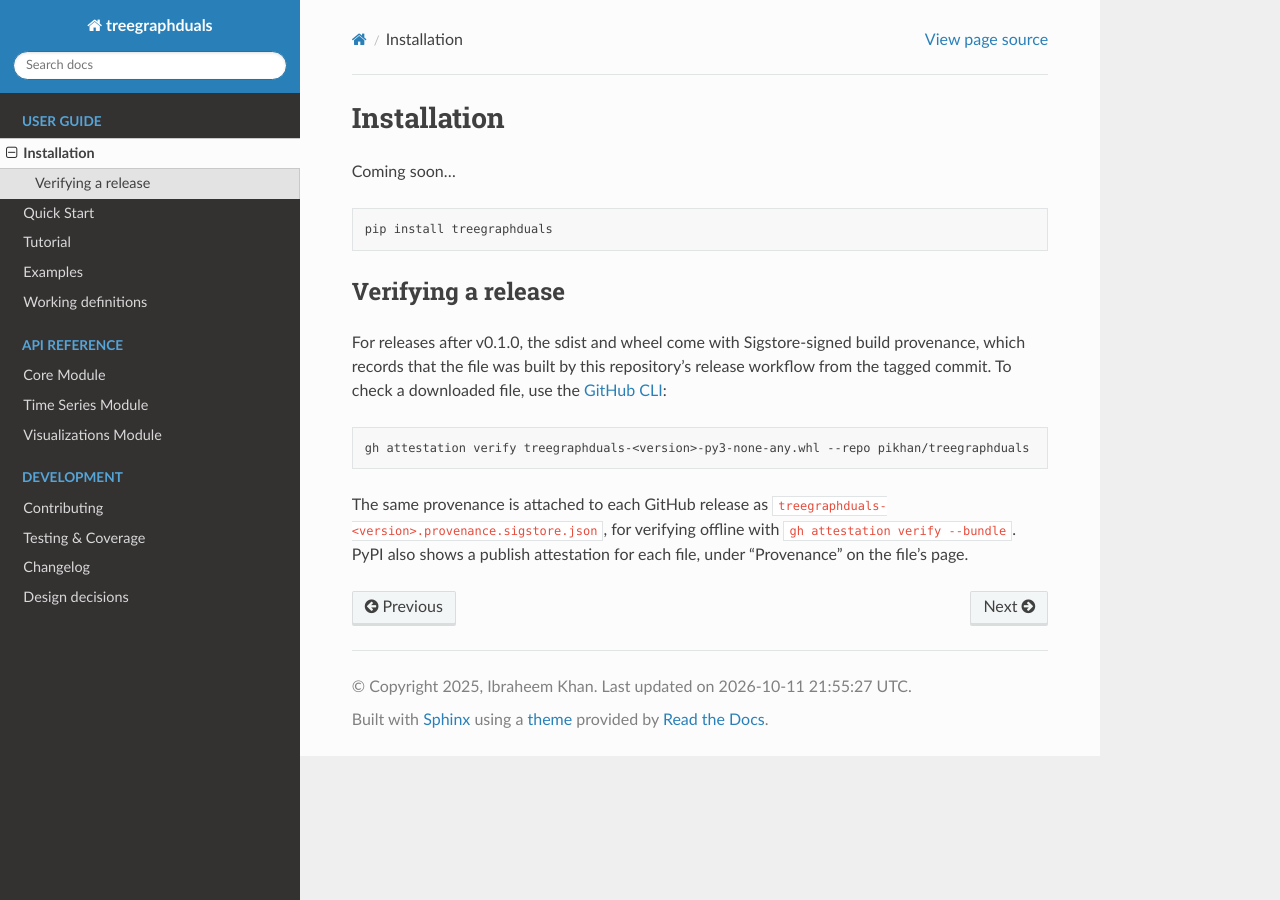
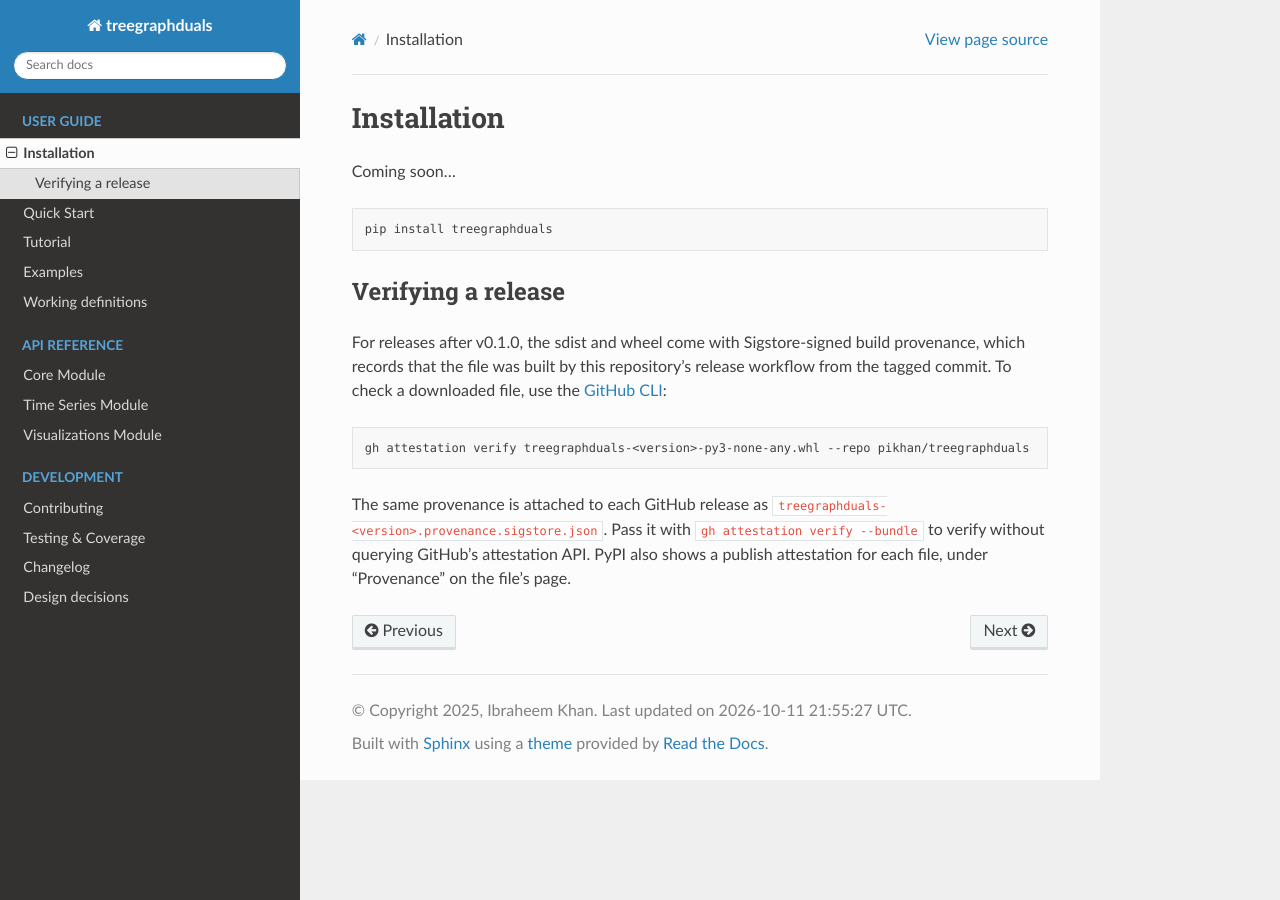
Before and after one commit to pikhan/treegraphduals, a Sphinx documentation site: the page built from docs/installation.rst, in a window 1280 px wide. Built offline with Sphinx 7.4.7 and the Read the Docs theme 3.1.0, drawn with Linux system fonts in a browser that asks for light colours.

Commit message:
Release: attest before the PyPI upload, use actions/attest directly; docs fixes (#83)
- publish-pypi waits for attest on tag pushes, so a failed attestation stops
  the release before the irreversible upload. Manual runs, where attest is
  skipped, still publish.
- Replace the legacy attest-build-provenance wrapper with actions/attest
  v4.2.2, which generates the same SLSA provenance when given no predicate.
- docs: list every file zizmor checks; drop 'offline' for --bundle.

```diff
--- a/docs/contributing.rst
+++ b/docs/contributing.rst
@@ -93,4 +93,5 @@
   with those credentials.
 
 The `zizmor <https://docs.zizmor.sh/>`_ pre-commit hook checks these rules on
-every commit that touches a workflow or ``.github/dependabot.yml``.
+every commit that touches a workflow, ``.github/dependabot.yml``,
+``.pre-commit-config.yaml`` or an ``action.yml``.
--- a/docs/installation.rst
+++ b/docs/installation.rst
@@ -20,6 +20,7 @@
    gh attestation verify treegraphduals-<version>-py3-none-any.whl --repo pikhan/treegraphduals
 
 The same provenance is attached to each GitHub release as
-``treegraphduals-<version>.provenance.sigstore.json``, for verifying offline
-with ``gh attestation verify --bundle``. PyPI also shows a publish attestation
-for each file, under "Provenance" on the file's page.
+``treegraphduals-<version>.provenance.sigstore.json``. Pass it with
+``gh attestation verify --bundle`` to verify without querying GitHub's
+attestation API. PyPI also shows a publish attestation for each file, under
+"Provenance" on the file's page.
```
Also changed, not shown: .pre-commit-config.yaml, 1 other file.
